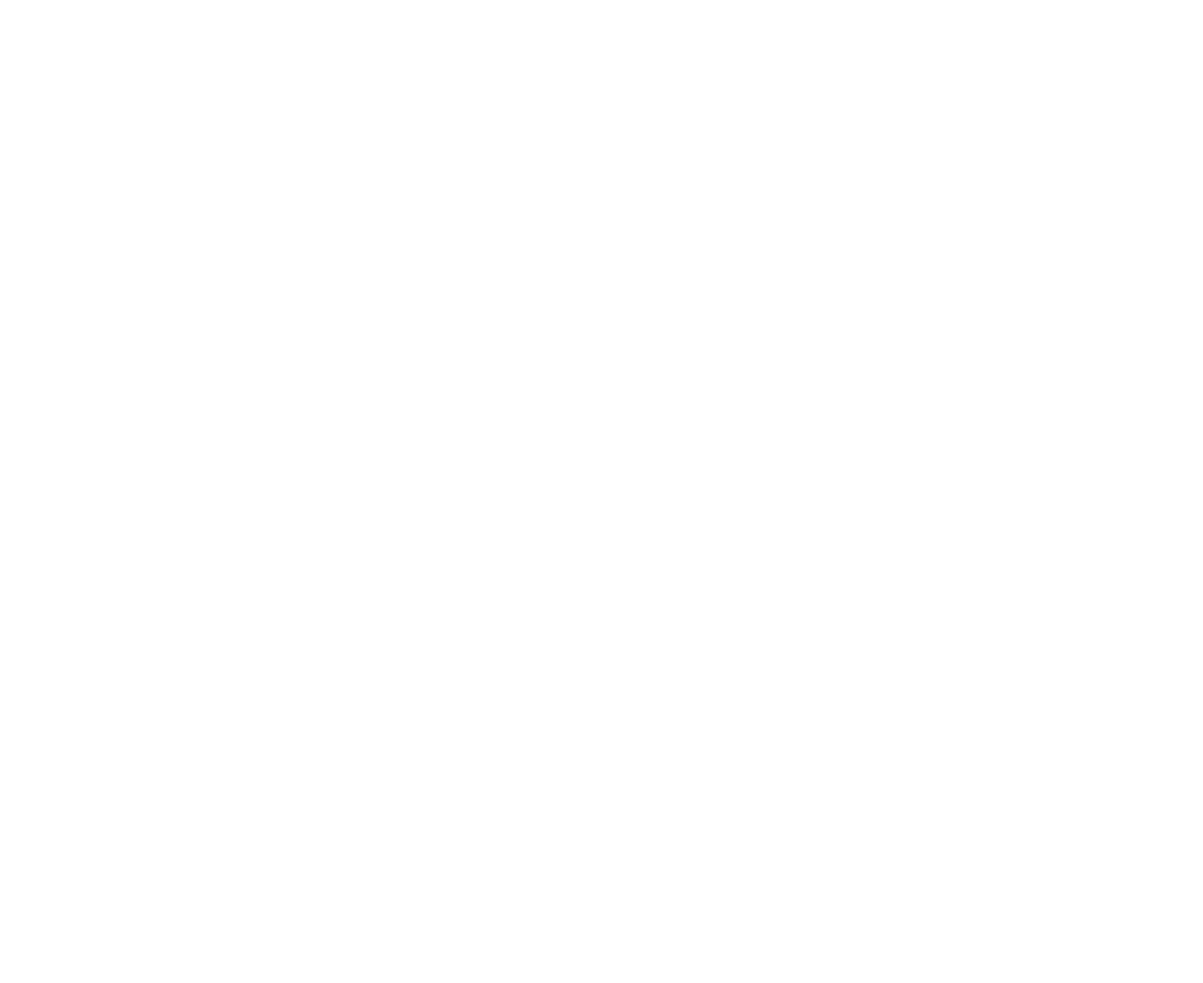
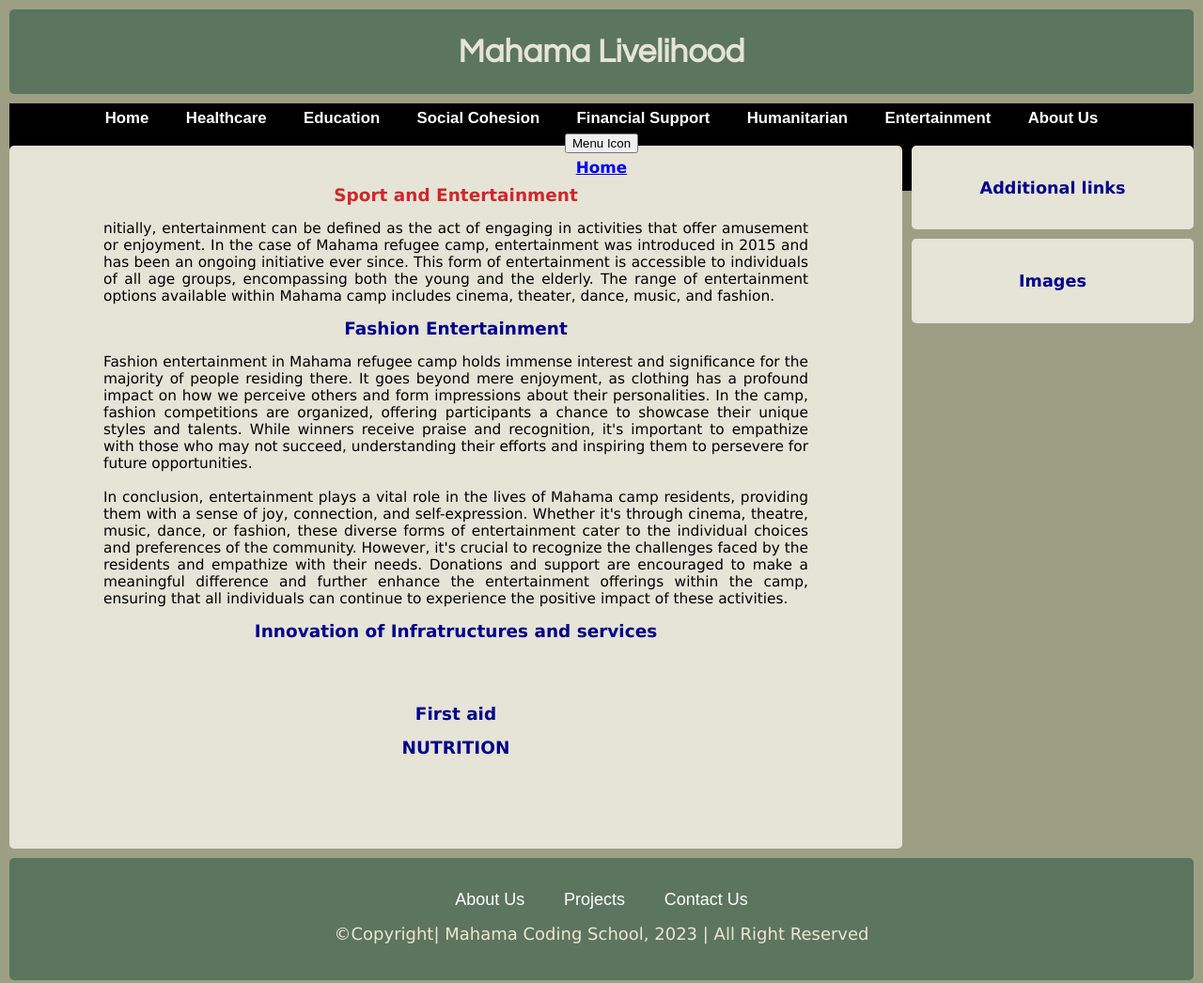
Before and after one commit to MahamaCodingSchool/MahamaLivelihood, a plain HTML site: page resources/sport.html in a window 1280 px wide. Shown: the whole page at 94% size. Before the commit the page ends 800 px from the top, so only its background shows below. Drawn offline with Linux system fonts and the light colour scheme.

Commit message:
restructure the index file and remove dropdown menu

```diff
--- a/resources/sport.html
+++ b/resources/sport.html
@@ -0,0 +1,101 @@
+<!DOCTYPE html>
+<html lang="en">
+<head>
+  <meta charset="UTF-8" />
+  <meta http-equiv="X-UA-Compatible" content="IE=edge" />
+  <meta name="viewport" content="width=device-width, initial-scale=1.0" />
+  <link rel="stylesheet" href="../styles/sportFinancial.css">
+  <title>Sport and Entertainment</title>
+</head>
+
+<body>
+      <div id="header">
+        <h3>Mahama Livelihood</h3>
+      </div>
+
+      <div id="navbar">
+        <div>
+          <p><a href="../index.html">Home</a></p>
+          <p><a href="medicalAndNutrition.html">Healthcare</a></p>
+          <p><a href="generalEdu.html">Education</a></p>
+          <p><a href="socialCohesion.html">Social Cohesion</a></p>
+          <p><a href="loansAndFunds.html">Financial Support</a></p>
+          <p><a href="humanitarian.html">Humanitarian</a></p>
+          <p><a href="sport.html">Entertainment</a></p>
+          <p><a href="aboutus.html">About Us</a></p>
+          <div class="dropdown" >
+          <button class="dropbtn">Menu Icon</button>
+          <div class="dropdown-content">
+            <a href="../index.html">Home</a>
+          </div>
+        </div>
+      </div>
+    </div>
+
+      <div class="sideright">
+        <h2>Additional links</h2>
+      </div>
+
+      <div class="sideright">
+        <h2>Images</h2>
+        <!--IMAGES-->
+      </div>
+
+      <div class="main">
+        <h1>Sport and Entertainment</h1>
+        <p>
+            nitially, entertainment can be defined as the act of engaging in activities that offer amusement or
+            enjoyment. In the case of Mahama refugee camp, entertainment was introduced in 2015 and has been an
+            ongoing initiative ever since. This form of entertainment is accessible to individuals of all age
+            groups, encompassing both the young and the elderly. The range of entertainment options available
+            within Mahama camp includes cinema, theater, dance, music, and fashion.
+        </p>
+        <h2>Fashion Entertainment</h2>
+        <p>
+            Fashion entertainment in Mahama refugee camp holds immense interest and significance for the majority of
+            people residing there. It goes beyond mere enjoyment, as clothing has a profound impact on how we perceive
+            others and form impressions about their personalities. In the camp, fashion competitions are organized,
+            offering participants a chance to showcase their unique styles and talents. While winners receive praise
+            and recognition, it's important to empathize with those who may not succeed, understanding their efforts
+            and inspiring them to persevere for future opportunities. <br><br>
+
+            In conclusion, entertainment plays a vital role in the lives of Mahama camp residents, providing them with
+            a sense of joy, connection, and self-expression. Whether it's through cinema, theatre, music, dance, or
+            fashion, these diverse forms of entertainment cater to the individual choices and preferences of the
+            community. However, it's crucial to recognize the challenges faced by the residents and empathize with
+            their needs. Donations and support are encouraged to make a meaningful difference and further enhance
+            the entertainment offerings within the camp, ensuring that all individuals can continue to experience
+            the positive impact of these activities.
+        </p>
+        <h2>Innovation of Infratructures and services</h2>
+        <p>
+
+          <p>
+             <br><br>
+
+
+          </p>
+          <h2>First aid</h2>
+          <p>
+
+          </p>
+          <h2>NUTRITION</h2>
+          <p>
+             <br><br>
+
+
+
+          </p>
+        </p>
+      </div>
+
+      <div id="footer">
+      <ul>
+        <li><a href="">About Us</a></li>
+        <li><a href="">Projects</a></li>
+        <li><a href="">Contact Us</a></li>
+      </ul>
+        &copy;Copyright| Mahama Coding School, 2023 | All Right Reserved
+      </div>
+</body>
+</html>
--- a/styles/index.css
+++ b/styles/index.css
@@ -40,10 +40,14 @@ body {
     margin-top: 10px;
     margin-bottom: 10px;
     border-radius: 5px;
-    padding: 30px 70px;
+    padding: 30px 100px;
     font-size: 110%;
 
   }
+
+  .main > p{
+  text-align: justify;
+}
   /*--------------------------------------------------------*/
 
   /* -----------Heading section -----------------*/
@@ -178,7 +182,7 @@ body {
     border-radius: 5px;
   }
   /*------------------------------------------*/
-
+ /*
 .dropdown {
   position: inherit;
   display: inline-block;
@@ -197,7 +201,7 @@ body {
 .dropdown:hover .dropdown-content {
   display: block;
 }
-
+*/
 #iframe{
   text-align: center;
 }
--- a/styles/sportFinancial.css
+++ b/styles/sportFinancial.css
@@ -0,0 +1 @@
+@import url(index.css);
```
Also changed, not shown: index.html (+2 -5 lines), resources/medicalAndNutrition.html (+22 -5 lines).
